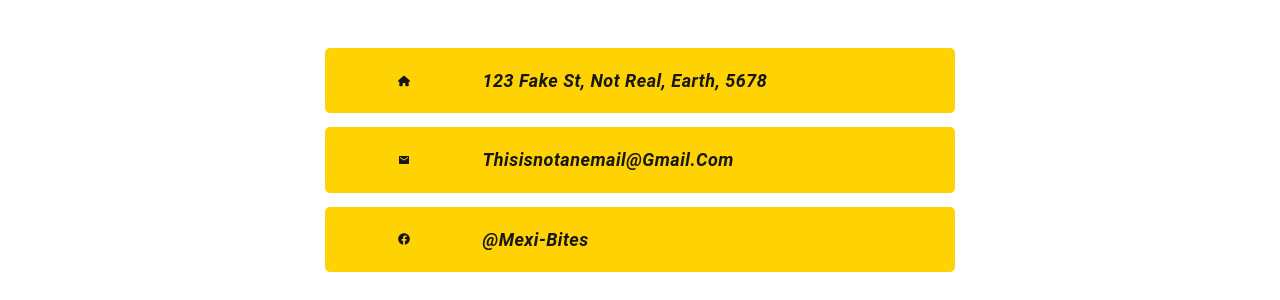
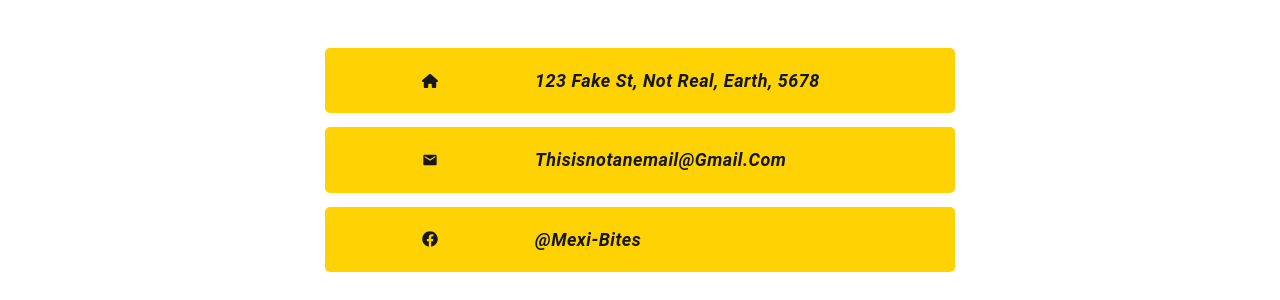
Before and after one commit to JordanWalling/mexi-ites, a React (Create React App) app: page /contact in a window 1280 px wide. Shown: the part 395-695 px from the top of the page. Built offline with nearby package versions, Linux system fonts and the light colour scheme.

Commit message:
ContactPage styling

```diff
--- a/src/pages/ContactPage.css
+++ b/src/pages/ContactPage.css
@@ -77,7 +77,7 @@
   display: flex;
   justify-content: center;
   align-items: center;
-  font-size: 12px;
+  font-size: 16px;
   color: #171717;
 }
 
@@ -101,6 +101,7 @@
   .contact__item-value {
     display: flex;
     justify-content: flex-start;
+    flex: 2;
   }
   .contact__item-value p {
     font-size: 15px;
```
